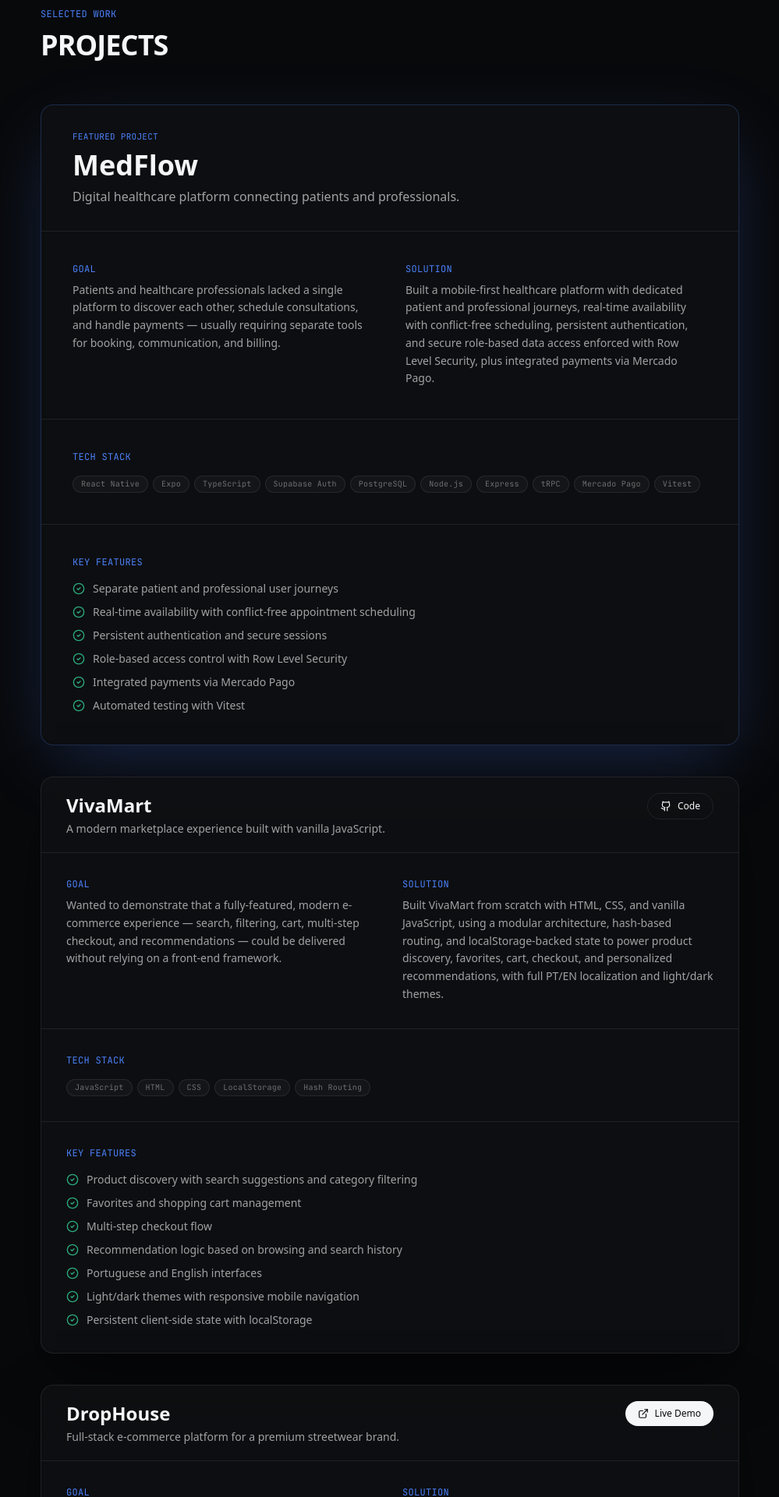
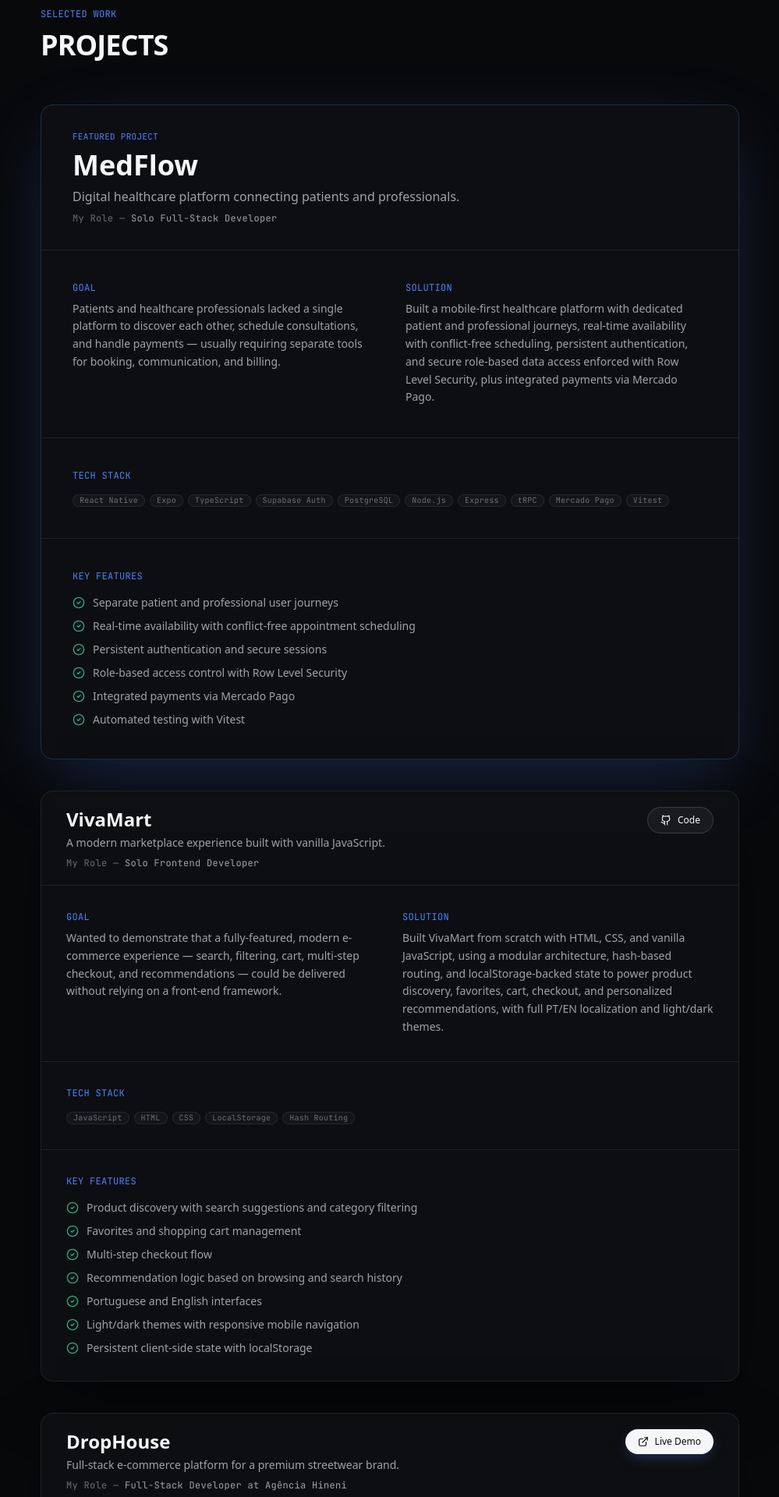
Before and after one commit to JonannVictor/Portifolio, a React (Vite) app: page / in a window 1280 px wide. Shown: the part 960-2880 px from the top of the page at 78% size, without its empty margins (140-1139 px from the left). Built offline with nearby package versions, Linux system fonts and the light colour scheme; a web font is replaced by a local one.

Commit message:
refine: mais destaque no MedFlow, botoes com mais contraste, badges menores e linha My Role

```diff
--- a/src/components/Projects/ProjectCase.tsx
+++ b/src/components/Projects/ProjectCase.tsx
@@ -9,6 +9,14 @@
   const featured = project.featured
 
   return (
+    <div className="relative">
+      {featured && (
+        <div
+          aria-hidden
+          className="pointer-events-none absolute -inset-6 -z-10 rounded-[2rem] bg-accent/10 blur-3xl sm:-inset-10"
+        />
+      )}
+
       <motion.article
         initial={{ opacity: 0, y: 24 }}
         whileInView={{ opacity: 1, y: 0 }}
@@ -49,6 +57,9 @@
           >
             {project.tagline}
           </p>
+          <p className="mt-2 font-mono text-xs tracking-wide text-ink-faint">
+            My Role — <span className="text-ink-muted">{project.role}</span>
+          </p>
         </div>
 
         <div className="flex shrink-0 gap-3">
@@ -57,7 +68,7 @@
               href={project.links.github}
               target="_blank"
               rel="noreferrer"
-              className="group inline-flex items-center gap-2 rounded-full border border-line px-4 py-2 text-xs font-medium text-ink transition-colors hover:border-line-strong hover:bg-white/[0.03]"
+              className="group inline-flex items-center gap-2 rounded-full border border-line-strong bg-white/[0.05] px-4 py-2 text-xs font-medium text-ink transition-colors hover:border-accent/40 hover:bg-white/[0.09]"
             >
               <Github className="h-3.5 w-3.5" strokeWidth={2} />
               Code
@@ -68,7 +79,7 @@
               href={project.links.demo}
               target="_blank"
               rel="noreferrer"
-              className="group inline-flex items-center gap-2 rounded-full bg-ink px-4 py-2 text-xs font-medium text-base transition-colors hover:bg-ink/90"
+              className="group inline-flex items-center gap-2 rounded-full bg-ink px-4 py-2 text-xs font-medium text-base shadow-[0_6px_20px_-6px_rgba(76,130,251,0.45)] transition-colors hover:bg-ink/90"
             >
               <ExternalLink className="h-3.5 w-3.5" strokeWidth={2} />
               Live Demo
@@ -117,7 +128,7 @@
           {project.techStack.map((tech) => (
             <span
               key={tech}
-              className="rounded-full border border-line bg-white/[0.03] px-2.5 py-0.5 font-mono text-[10px] leading-[1.6] tracking-wide text-ink-faint"
+              className="rounded-full border border-line bg-white/[0.03] px-2 py-0.5 font-mono text-[10px] leading-none tracking-wide text-ink-faint"
             >
               {tech}
             </span>
@@ -150,5 +161,6 @@
         </ul>
       </div>
       </motion.article>
+    </div>
   )
 }
--- a/src/data/projects.ts
+++ b/src/data/projects.ts
@@ -3,6 +3,7 @@
   name: string
   tagline: string
   featured?: boolean
+  role: string
   goal: string
   solution: string
   techStack: string[]
@@ -19,6 +20,7 @@
     name: 'MedFlow',
     tagline: 'Digital healthcare platform connecting patients and professionals.',
     featured: true,
+    role: 'Solo Full-Stack Developer',
     goal:
       'Patients and healthcare professionals lacked a single platform to discover each other, schedule consultations, and handle payments — usually requiring separate tools for booking, communication, and billing.',
     solution:
@@ -49,6 +51,7 @@
     slug: 'vivamart',
     name: 'VivaMart',
     tagline: 'A modern marketplace experience built with vanilla JavaScript.',
+    role: 'Solo Frontend Developer',
     goal:
       'Wanted to demonstrate that a fully-featured, modern e-commerce experience — search, filtering, cart, multi-step checkout, and recommendations — could be delivered without relying on a front-end framework.',
     solution:
@@ -77,6 +80,7 @@
     slug: 'drophouse',
     name: 'DropHouse',
     tagline: 'Full-stack e-commerce platform for a premium streetwear brand.',
+    role: 'Full-Stack Developer at Agência Hineni',
     goal:
       'A premium streetwear business needed a modern, conversion-focused e-commerce platform combining product discovery, checkout, and payments into a single full-stack product rather than off-the-shelf storefront tools.',
     solution:
```
Lines whose indentation alone changed are shown as unchanged.
